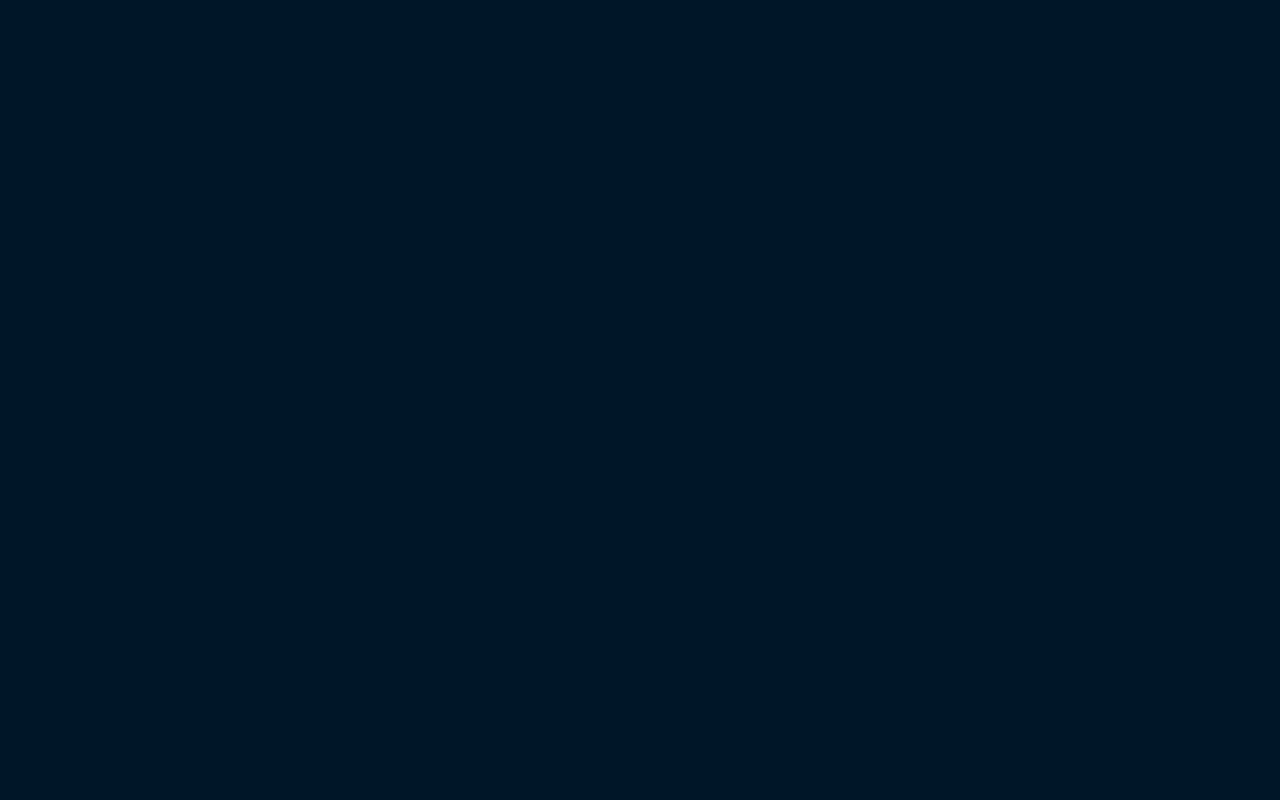
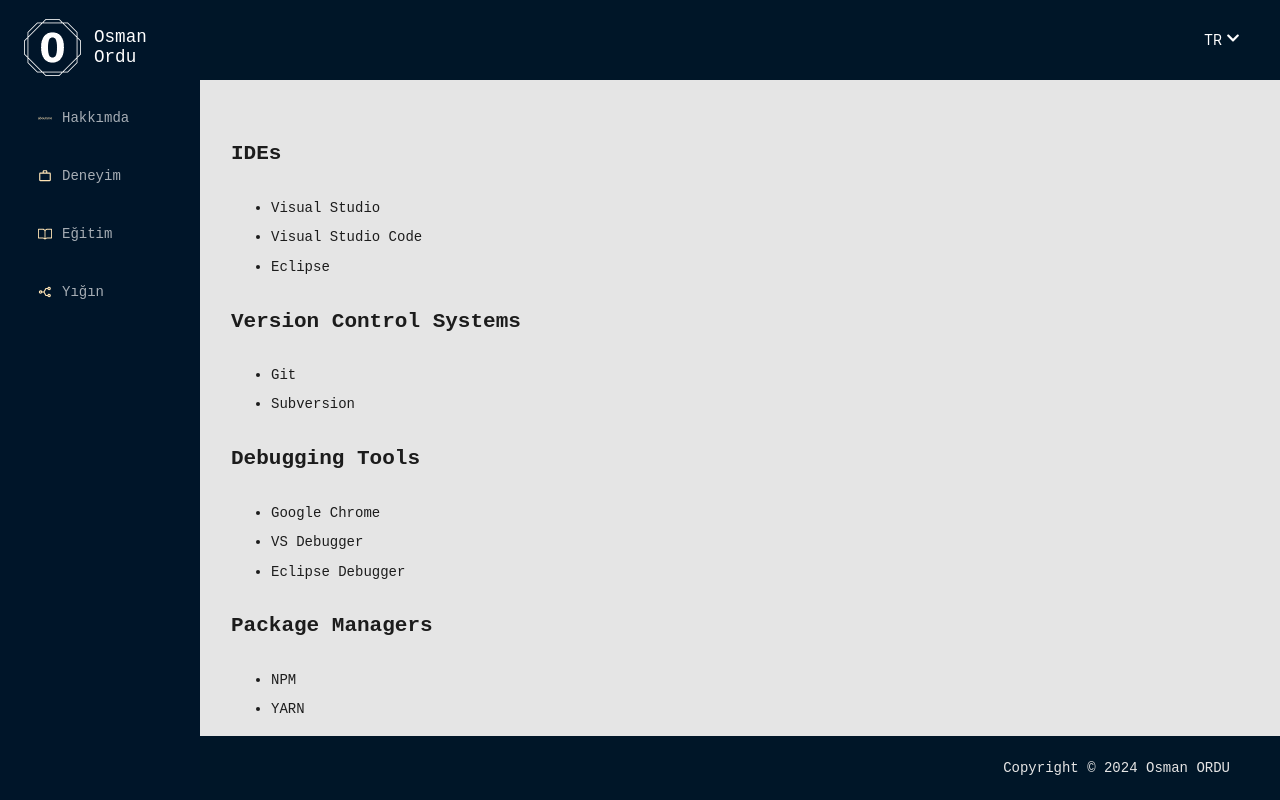
Before and after one commit to Osman-ordu/porfolio, a React (Vite) app: page /stack in a window 1280 px wide. Before the commit this address had no page. Built offline with nearby package versions, Linux system fonts and the light colour scheme; a web font is replaced by a local one.

Commit message:
Stack page created

```diff
--- a/src/components/menu/index.jsx
+++ b/src/components/menu/index.jsx
@@ -23,19 +23,19 @@
     title: 'education',
     link: '/education',
   },
-  {
-    key: 'certificates',
-    icon: <LiaCertificateSolid />,
-    title: 'certificates',
-    link: '/certificates',
-  },
-  { key: 'blog', icon: <SiMedium />, title: 'Blog', link: '/blog' },
-  {
-    key: 'projects',
-    icon: <FaRegFolder />,
-    title: 'projects',
-    link: '/projects',
-  },
+  // {
+  //   key: 'certificates',
+  //   icon: <LiaCertificateSolid />,
+  //   title: 'certificates',
+  //   link: '/certificates',
+  // },
+  // { key: 'blog', icon: <SiMedium />, title: 'Blog', link: '/blog' },
+  // {
+  //   key: 'projects',
+  //   icon: <FaRegFolder />,
+  //   title: 'projects',
+  //   link: '/projects',
+  // },
   {
     key: 'stack',
     icon: <RiStackshareLine />,
--- /dev/null
+++ b/src/pages/stack/index.jsx
@@ -0,0 +1,64 @@
+const Stack = () => {
+  const techStackData = [
+    {
+      id:'ides',
+      title:'IDEs',
+      techs:['Visual Studio','Visual Studio Code','Eclipse'],
+    },
+    {
+      id:'version-control-systems',
+      title:'Version Control Systems',
+      techs:['Git','Subversion'],
+    },
+    {
+      id:'debugging-tools',
+      title:'Debugging Tools',
+      techs:['Google Chrome','VS Debugger','Eclipse Debugger'],
+    },
+    {
+      id:'package-managers',
+      title:'Package Managers',
+      techs:['NPM','YARN'],
+    },
+    {
+      id:'operating-systems',
+      title:'Operating Systems',
+      techs:['Windows','Macos'],
+    },
+    {
+      id:'programming-languages',
+      title:'Programming Languages',
+      techs:['Javascript','Typescript','Nodejs','Java',],
+    },
+    {
+      id:'frameworks',
+      title:'frameworks',
+      techs:['React','Angular'],
+    },
+    {
+      id:'styles',
+      title:'Styles',
+      techs:['Pure-css','Bootstrap','Sass & Scss','Less','Ant Design','Material UI','Tailwind.css'],
+    },
+
+  ]
+
+
+  return (
+    <section>
+      {techStackData && techStackData.map((stack,index) => (
+      <div key={index}>
+        <h2>{stack.title}</h2>
+        <ul>
+          {stack.techs.map((tech) => (
+          <li>{tech}</li>
+          ))}
+        </ul>
+      </div>
+      ))
+      }
+    </section>
+  )
+}
+
+export default Stack
--- a/src/routes/index.jsx
+++ b/src/routes/index.jsx
@@ -1,13 +1,13 @@
 import React from 'react';
 import { Route, Routes } from 'react-router-dom';
 import MainLayout from '../components/layout/mainLayout/MainLayout';
-
 import Experience from '../pages/experience';
 import Projects from '../pages/projects';
 import Blog from '../pages/blog';
 import Education from '../pages/education';
 import Certificates from '../pages/certificates';
 import About from '../pages/about';
+import Stack from '../pages/stack'
 
 const AppRoutes = () => {
   return (
@@ -20,6 +20,7 @@
         <Route path='/certificates' index element={<Certificates />} />
         <Route path='/blog' index element={<Blog />} />
         <Route path='/projects' index element={<Projects />} />
+        <Route path='/stack' index element={<Stack />} />
       </Route>
     </Routes>
   );
```
